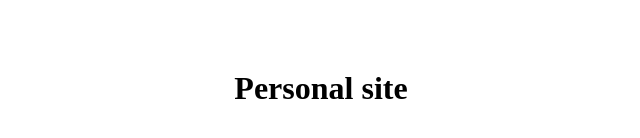
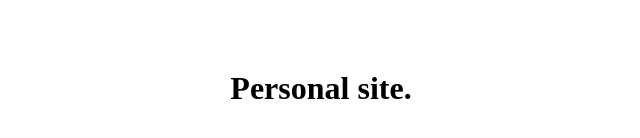
Before and after one commit to Ethanb75/homelab, a website built with Vite: page personal-web-app/index.html in a window 1280 px wide. Shown: the part 312-450 px from the top of the page, 319-959 px from the left. Built offline with nearby package versions, Linux system fonts and the light colour scheme; files whose address does not match are found by name.

Commit message:
building?

```diff
--- a/personal-web-app/index.html
+++ b/personal-web-app/index.html
@@ -10,7 +10,7 @@
   </head>
   <body>
     <wrapper>
-      <h1>Personal site</h1>
+      <h1>Personal site.</h1>
     </wrapper>
   </body>
 </html>
```
Also changed, not shown: 1 other file.
